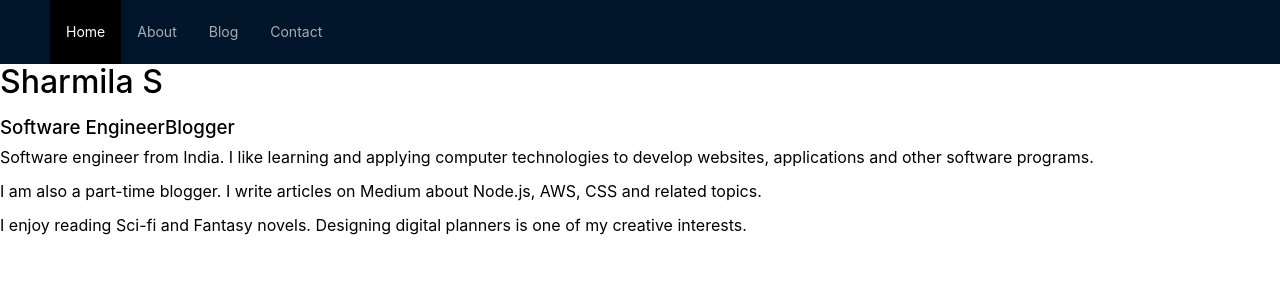
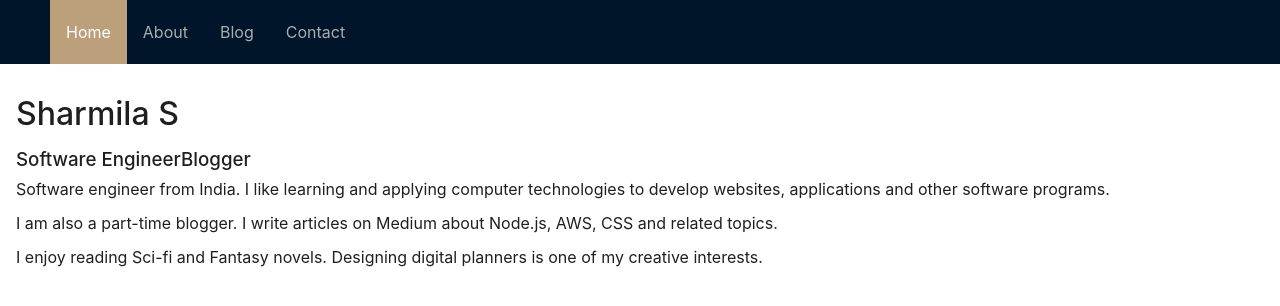
Before and after one commit to SharmilaS22/sharmilas-web, a React (Create React App) app: page / in a window 1280 px wide. Shown: the top 306 px of the page. Built offline with nearby package versions, Linux system fonts and the light colour scheme.

Commit message:
[Sharmila] Footer. File Structure and import fix

```diff
--- a/src/App.js
+++ b/src/App.js
@@ -3,19 +3,40 @@ import "antd/dist/reset.css";
 import { ConfigProvider } from "antd";
 
 import Home from "./components/Home";
+import Navbar from "./components/layouts/Navbar/Navbar";
+import PortFooter from "./components/layouts/Footer/PortFooter";
+import { Layout } from 'antd';
+const { Content } = Layout;
 
 function App() {
+  const colors = {
+    light: "#f9f7fc",
+    dark: "#262626",
+    primary: "#bca07c",
+    secondary: "#d8cbb9",
+  };
   return (
     <ConfigProvider
       theme={{
         token: {
-          colorPrimary: "#000000",
-          colorPrimaryBg: "#273290",
-          colorBgContainer: "#bbbbbb",
+          colorPrimary: colors.primary,
+          colorPrimaryBg: colors.secondary,
+          colorBgContainer: colors.secondary,
+          colorInfo: colors.secondary,
+          colorIcon: colors.light,
+          colorIconHover: colors.primary,
+          colorLink: colors.light,
+          colorLinkActive: colors.primary,
+          colorLinkHover: colors.primary,
+          fontSize: 16
         },
       }}
     >
-      <Home />
+      <Navbar />
+      <Content style={{ padding: "2rem 1rem" }}>
+        <Home />
+      </Content>
+      <PortFooter />
     </ConfigProvider>
   );
 }
--- a/src/components/Home.jsx
+++ b/src/components/Home.jsx
@@ -1,13 +1,11 @@
 import React from "react";
 
-import Navbar from "./layouts/Navbar/Navbar";
 import NameAndTitle from "./layouts/NameAndTitle/NameAndTitle";
 import About from "./layouts/About/About";
 
 function Home() {
   return (
     <>
-      <Navbar />
       <NameAndTitle />
       <About />
     </>
--- a/src/components/layouts/About/About.jsx
+++ b/src/components/layouts/About/About.jsx
@@ -7,8 +7,8 @@ function About() {
         "I enjoy reading Sci-fi and Fantasy novels. Designing digital planners is one of my creative interests."
     ]
     return ( <>
-        {aboutText.map((text) => (
-            <p>{text}</p>
+        {aboutText.map((text, index) => (
+            <p key={index}>{text}</p>
         ))}
     </> );
 }
```
Also changed, not shown: src/setupTests.js (+8 -0 lines).
